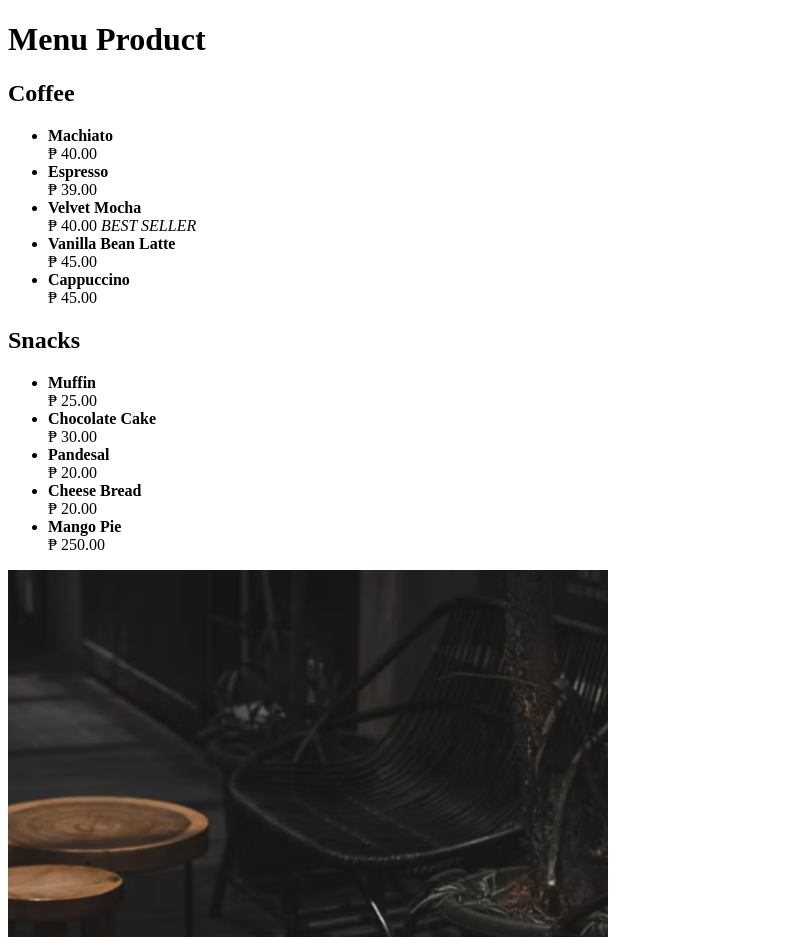
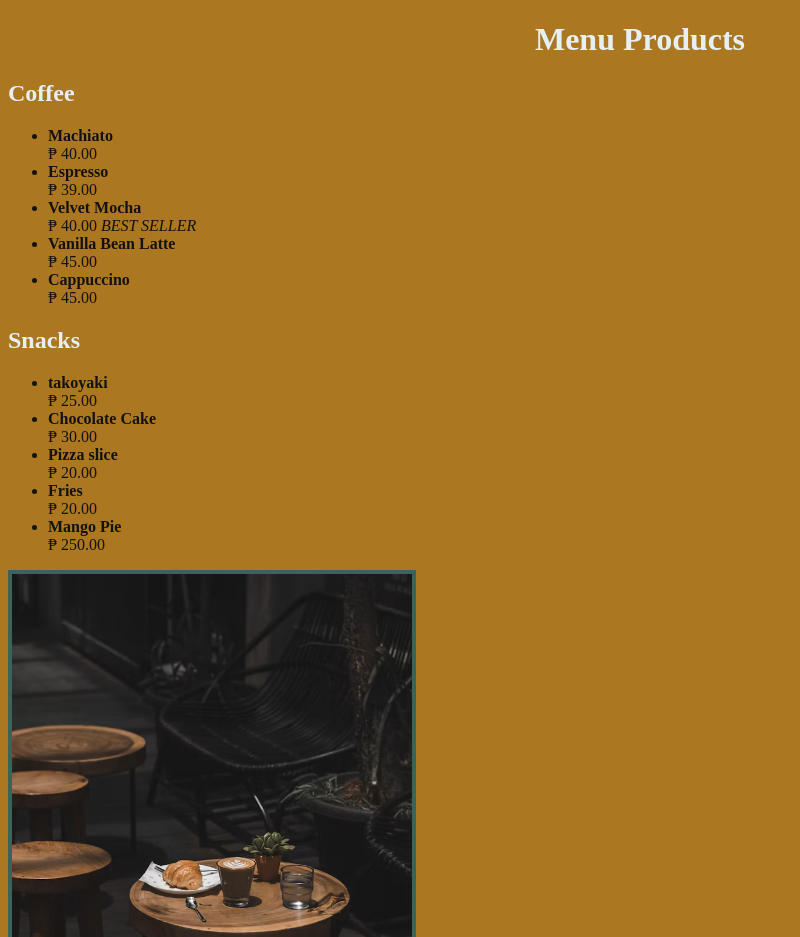
Before and after one commit to Ginobells/kape-tankulan-gino, a plain HTML site: page pages/menu.html in a window 1280 px wide. Shown: the top 937 px of the page, without its empty margins (0-800 px from the left). Drawn offline with Linux system fonts and the light colour scheme.

Commit message:
set up cafe project

```diff
--- a/pages/menu.html
+++ b/pages/menu.html
@@ -4,9 +4,10 @@
     <meta charset="UTF-8">
     <meta name="viewport" content="width=device-width, initial-scale=1.0">
     <title>Menu - Kape Tankulan Gino</title>
+    <link rel="stylesheet" href="../styles.css">
 </head>
 <body>
-    <h1>Menu Product</h1>
+    <h1>Menu Products</h1>
     <h2>Coffee</h2>
 
     <ul>
@@ -20,13 +21,13 @@
 
     <h2>Snacks</h2>
     <ul>
-         <li> <strong>Muffin</strong></li> ₱ 25.00
+         <li> <strong>takoyaki</strong></li> ₱ 25.00
          <li> <strong>Chocolate Cake</strong></li> ₱ 30.00
-          <li> <strong>Pandesal</strong></li> ₱ 20.00
-           <li> <strong>Cheese Bread</strong></li> ₱ 20.00
+          <li> <strong>Pizza slice</strong></li> ₱ 20.00
+           <li> <strong>Fries</strong></li> ₱ 20.00
             <li> <strong>Mango Pie</strong></li> ₱ 250.00
     </ul>
- <img src="../images/coffe.png" alt="coffe" width="600">
+ <img src="../images/coffe.png" alt="coffe" width="400" height="600">
     <p></p>Photo by:  <a href=https://unsplash.com/photos/latte-croissant-and-book-on-cafe-table-1k7TnX5GAww target="_blank" rel="noopener noreferrer">Rizky Subagja</a></p>
 
     <!-- back to Home -->
--- a/styles.css
+++ b/styles.css
@@ -0,0 +1,29 @@
+body{
+    font-family: 'Times New Roman',serif;
+    color: #131212;
+    background-color: #ac7721;
+
+}
+
+h1,h2 {
+    color: #e6eff3;
+
+}
+ h1{
+    text-align: center;
+    font-family: 'Harington',serif;
+ }
+
+ .intro{
+    font-size: 1.2em;
+    text-align: center;
+    margin-bottom: 20px;
+ }
+
+ .tip{
+    font-style: italic;
+    color: #ef9c4e;
+}
+img{
+    border: 4px solid #386558;
+}
```
Also changed, not shown: index.html (+2 -0 lines), pages/order.html (+3 -5 lines).
